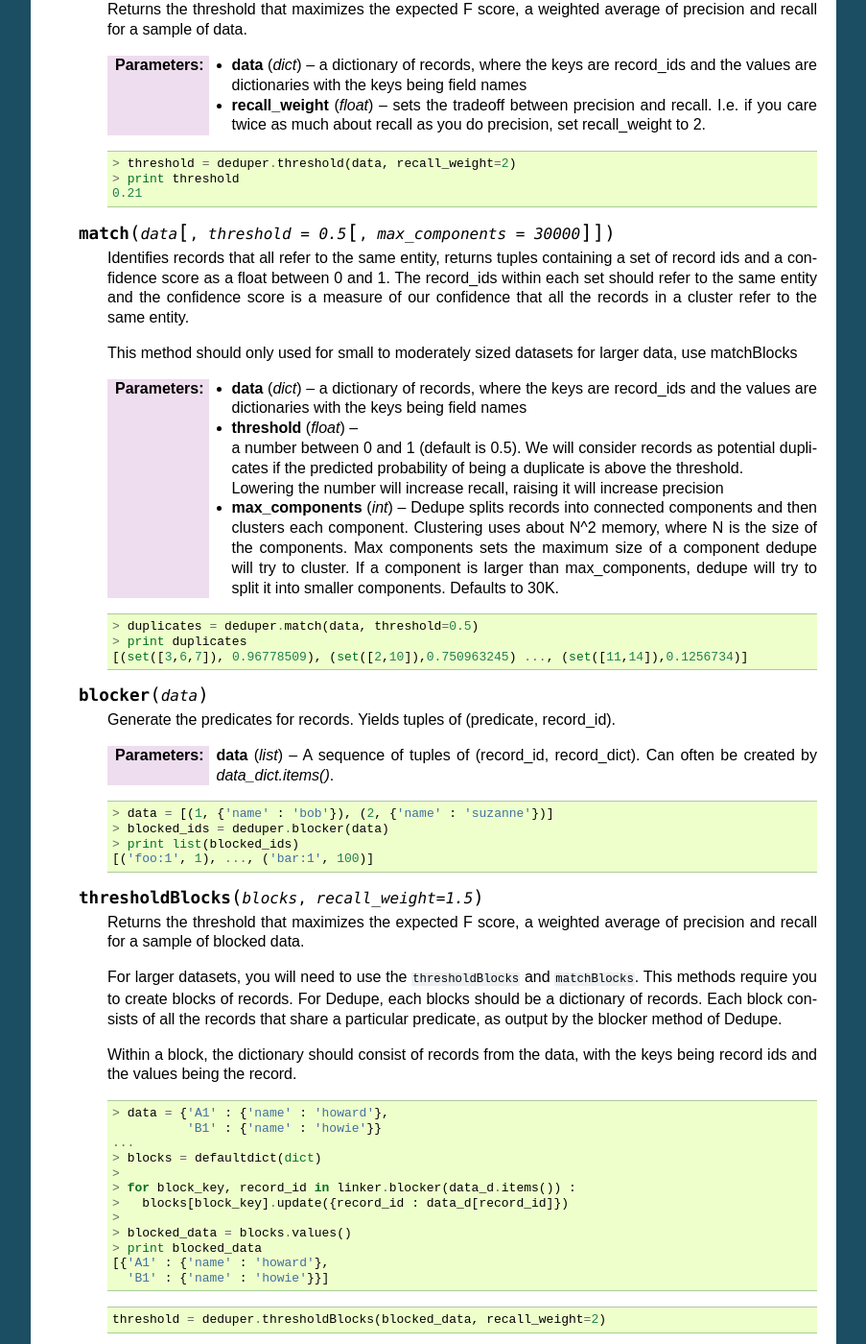
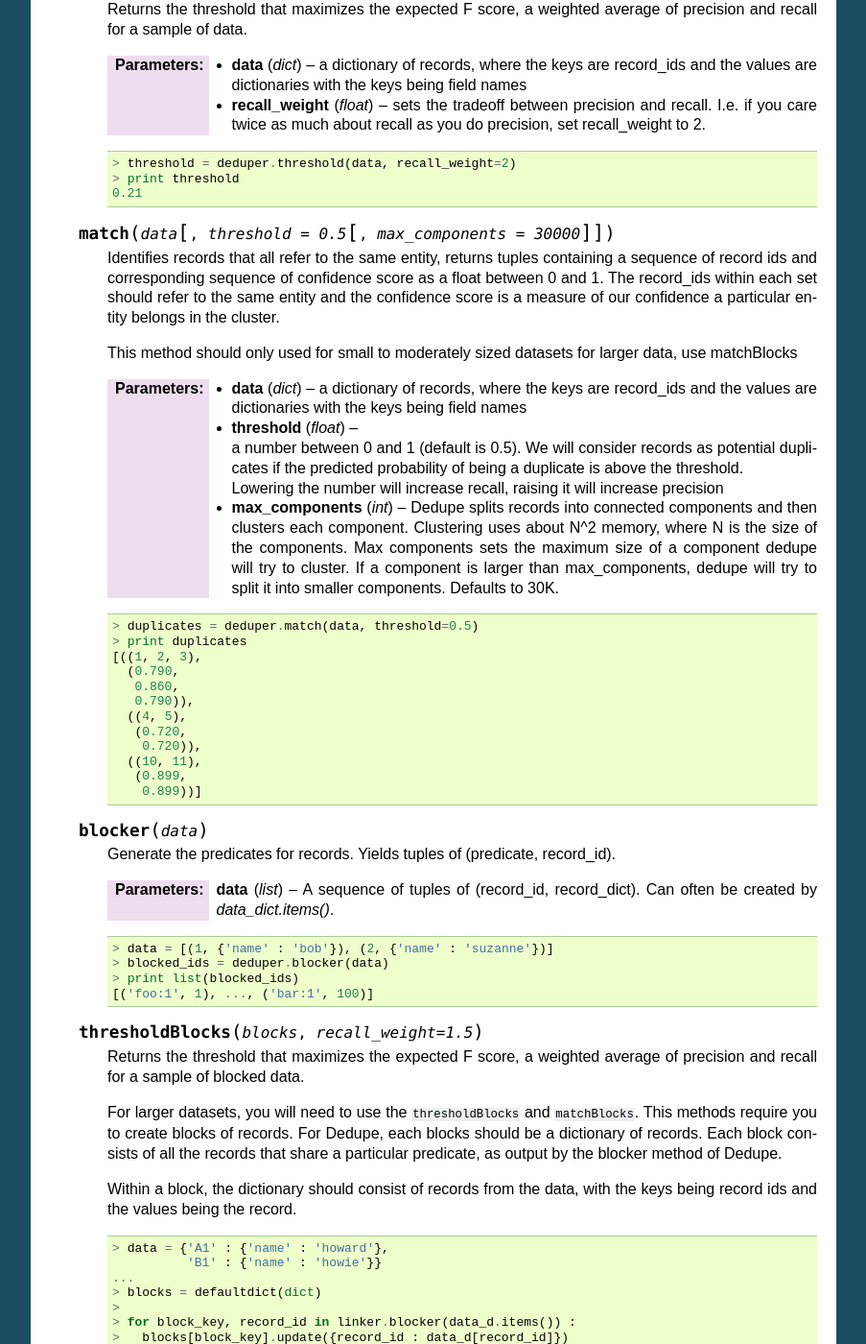
Before and after one commit to dedupeio/dedupe, a Sphinx documentation site: the page built from docs/API-documentation.rst, in a window 1280 px wide and 1400 px high, scrolled down 2884 px. Shown: the whole window at 96% size, without its empty margins (198-1101 px from the left). Built offline with Sphinx 7.4.7, drawn with Linux system fonts in a browser that asks for light colours; some of the changed text lies outside the part shown.

Commit message:
individual record memebership score for dedupe, close #321

```diff
--- a/docs/common_dedupe_methods.rst
+++ b/docs/common_dedupe_methods.rst
@@ -20,11 +20,12 @@
 
 .. py:method:: match(data, [threshold = 0.5, [max_components = 30000]])
 
-   Identifies records that all refer to the same entity, returns tuples
-   containing a set of record ids and a confidence score as a float between 0
-   and 1. The record_ids within each set should refer to the
-   same entity and the confidence score is a measure of our confidence that
-   all the records in a cluster refer to the same entity.
+   Identifies records that all refer to the same entity, returns
+   tuples containing a sequence of record ids and corresponding
+   sequence of confidence score as a float between 0 and 1. The
+   record_ids within each set should refer to the same entity and the
+   confidence score is a measure of our confidence a particular entity
+   belongs in the cluster.
 
    This method should only used for small to moderately sized datasets for
    larger data, use matchBlocks
@@ -54,7 +55,16 @@
 
       > duplicates = deduper.match(data, threshold=0.5)
       > print duplicates
-      [(set([3,6,7]), 0.96778509), (set([2,10]),0.750963245) ..., (set([11,14]),0.1256734)]
+      [((1, 2, 3),
+        (0.790,
+         0.860,
+         0.790)),
+        ((4, 5),
+         (0.720,
+          0.720)),
+        ((10, 11),
+         (0.899,
+          0.899))]
 
 
 .. py:method:: blocker(data)
```
Also changed, not shown: 3 other files.
